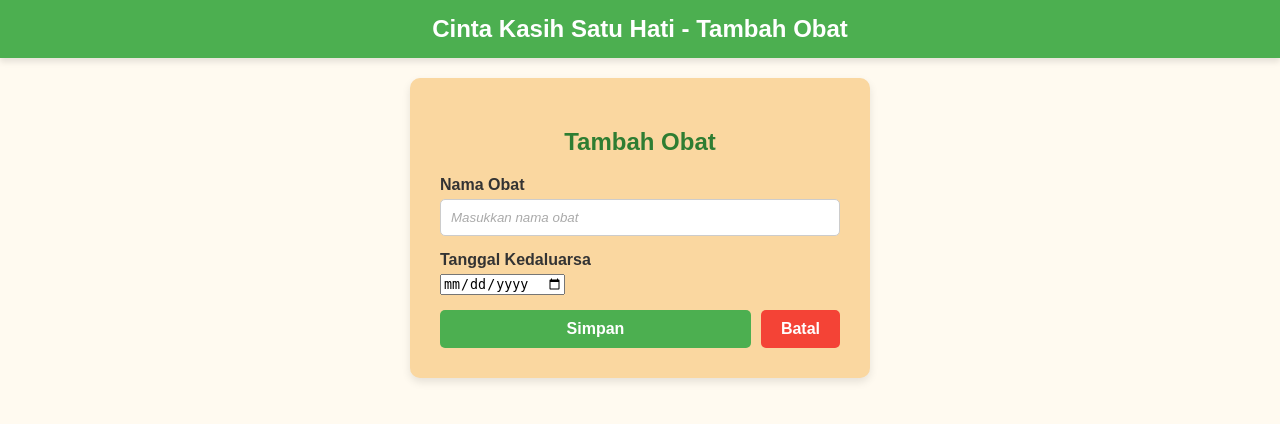
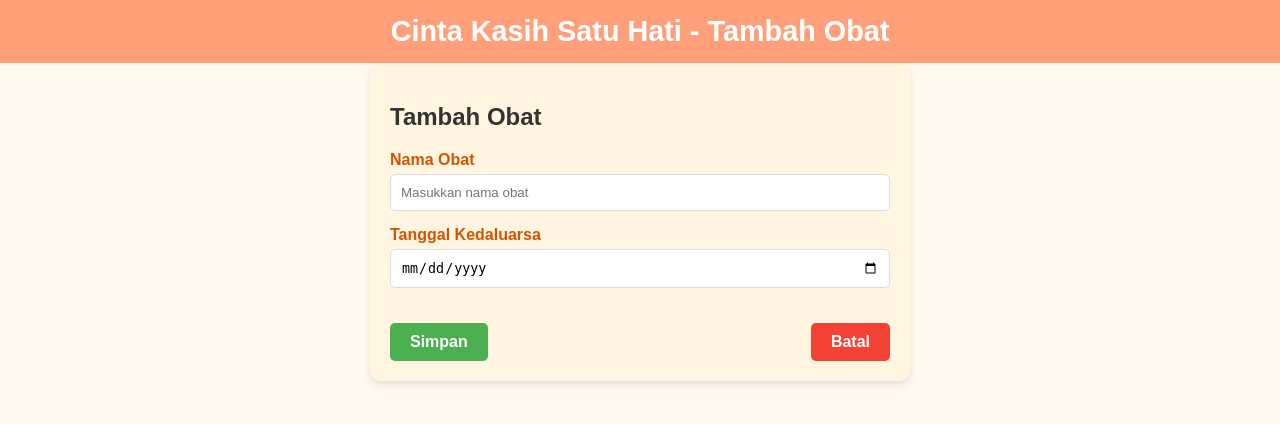
Before and after one commit to AufarR/sik-tubes, a PHP site: page /farmasi/tambah_obat.php in a window 1280 px wide. Shown: the top 424 px of the page. Run offline with PHP 8.4, Linux system fonts and the light colour scheme; the visitor is signed in with stand-in values (Sample User, id 1).

Commit message:
rapihin css tambah_obat biar sama kayak edit_obat

```diff
--- a/farmasi/tambah_obat.php
+++ b/farmasi/tambah_obat.php
@@ -12,7 +12,7 @@ if ($_SESSION['role'] != 'farmasi') {
   <meta charset="UTF-8">
   <meta name="viewport" content="width=device-width, initial-scale=1.0">
   <title>Tambah Obat</title>
-  <link rel="stylesheet" href="tambah_obat.css">
+  <link rel="stylesheet" href="edit_obat.css">
 </head>
 <body>
   <header class="header">
@@ -22,7 +22,7 @@ if ($_SESSION['role'] != 'farmasi') {
   <main class="main-content">
     <section class="form-section">
       <h2>Tambah Obat</h2>
-      <form action="proses_tambah_obat.php" method="post" class="tambah-form">
+      <form action="proses_tambah_obat.php" method="post" class="edit-form">
         <div class="form-group">
           <label for="nama-obat">Nama Obat</label>
           <input type="text" id="nama-obat" name="nama-obat" placeholder="Masukkan nama obat" required>
```
